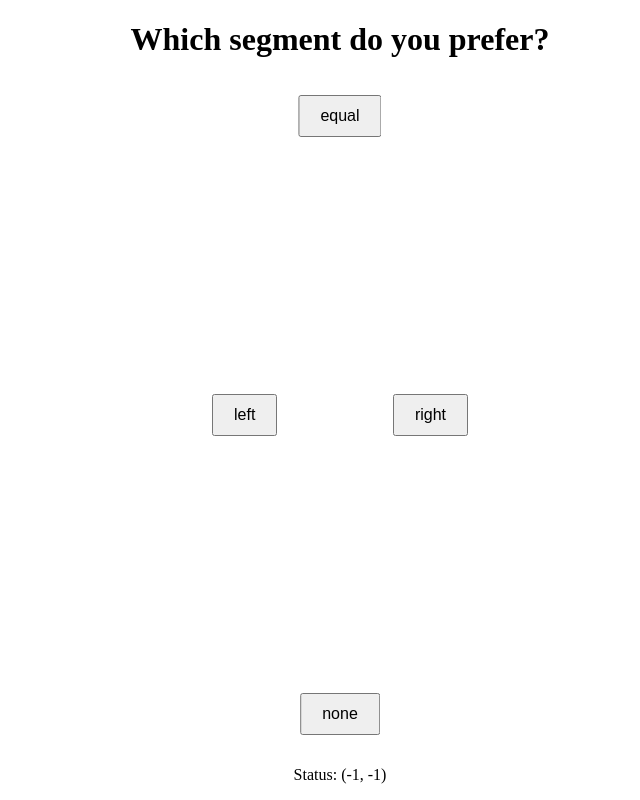
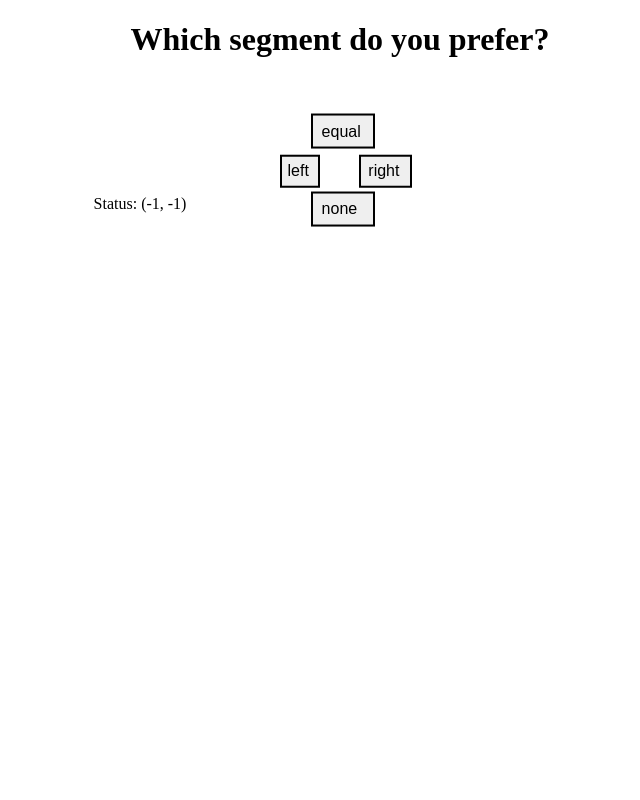
Before and after one commit to katharina-lang/rlhf, a Flask app: page / in a window 1280 px wide. Shown: the whole page, without its empty margins (300-940 px from the left). Run offline with Flask 3, Linux system fonts and the light colour scheme; data that the repository does not hold is empty.

Commit message:
Merge von Select_videos_from_title und fixFrontent - Frontend fix und zahlreiche Server-Änderungen
Co-authored-by: Hanna Sönksen <hanna.soenksen@web.de>

```diff
--- a/rlhf/core/labeling.py
+++ b/rlhf/core/labeling.py
@@ -178,6 +178,6 @@ class Labeling:
 
         # Flask ganz beenden. Ist die Frage, ob wir das nach jeder Episode wollen oder ob Flask lieber die ganze
         # Zeit laufen soll --> hängt wahrscheinlich auch davon ab, wie wir das mit der Anzahl der Abfragen machen
-        # requests.post('http://127.0.0.1:5000/shutdown', json={})
+        requests.post('http://127.0.0.1:5000/shutdown', json={})
 
         return labeled_data
--- a/rlhf/scripts/main.py
+++ b/rlhf/scripts/main.py
@@ -36,7 +36,6 @@ def start_rollout_loop(ppo, num_iterations):
         ppo.collect_rollout_data()
 
         Labeling.counter = 0
-
         preferences_for_iteration = calculate_preferences(
             iteration, num_iterations, ppo.args.amount_preferences
         )
--- a/rlhf/utils/templates/index.html
+++ b/rlhf/utils/templates/index.html
@@ -25,7 +25,7 @@
                         videoElement.autoplay = true;
                         videoElement.loop = true;
                         videoElement.muted = true;
-                        videoElement.width = 400;
+                        //videoElement.width = 400; //ändern, damit flexibel -> prozent? wie? oder max-width -> keine videos verfügbar
 
                         const sourceElement = document.createElement('source');
                         sourceElement.src = video;
@@ -90,59 +90,113 @@
             padding: 0;
             display: flex;
             flex-direction: column;
-            height: 100vh;
-            justify-content: space-between;
             align-items: center;
+            height: 100vh; /* Voller Viewport-Bereich */
+            overflow: hidden; /* Kein Scrollen */
+        }
+
+        #video-container {
+            display: flex;
+            justify-content: center;
+            gap: 5%;
+            padding: 1%;
+        }
+
+        #video-container video {
+            max-height: 70vh;
+            height: auto;
+            max-width: 45%; /* Videos verkleinern, wenn Platz fehlt */
+            width: 45%;
+            object-fit: cover;
         }
 
         .button-container {
-            position: relative;
-            width: 100%;
-            height: 100%;
+            justify-content: center;
+            display: grid;
+            grid-template-rows: max-content max-content max-content;
+            grid-template-columns: max-content max-content max-content;
+            gap: 5%;
+            padding: 2%;
+            bottom: 5%
         }
 
         .button {
-            position: absolute;
-            padding: 10px 20px;
-            font-size: 16px;
+            text-align: center;
+            padding: 15% 20%;
+            padding-right: 120%;
+            font-size: 100%;
             cursor: pointer;
+            width: 100%;
+            border: 2px solid black;
+            transform: translateY(-50%);
         }
 
         #button-top {
-            top: 15px;
-            left: 50%;
-            transform: translateX(-50%);
+            grid-row-end: 1;
+            grid-column-end: 2;
         }
 
         #button-left {
-            top: 50%;
-            left: 40%;
-            transform: translateY(-50%);
+            grid-row-end: 2;
+            grid-column-end: 1;
         }
 
         #button-right {
-            top: 50%;
-            right: 40%;
-            transform: translateY(-50%);
+            grid-row-end: 2;
+            grid-column-end: 3;
         }
 
         #button-bottom {
-            bottom: 15px;
-            left: 50%;
-            transform: translateX(-50%);
+            grid-row-end: 3;
+            grid-column-end: 2;
         }
 
-        #button-start {
-            bottom: 10px;
-            left: 20%;
-            transform: translateX(-50%);
+        @media (max-width: 768px) {
+            #video-container video {
+                max-height: 70vh;
+                max-width: 45%; /* Videos kleiner bei schmalen Bildschirmen */
+            }
+
+            .button {
+                max-width: 100%;
+            }
         }
+
+        @media (max-height: 600px) {
+            #video-container video {
+                max-height: 60vh; /* Noch kleinere Videos bei sehr wenig vertikalem Platz */
+            }
+
+            .button {
+                font-size: 0.8rem; /* Kleinere Buttons */
+                padding: 10% 10%;
+                padding-right: 100%;
+            }
+        }
+
+        @media (min-width: 468px) and (max-height: 600px) {
+
+            body {
+                overflow: scroll; /* Scrollen, wenn Fenster sehr schmal */
+            }
+
+            #video-container video {
+                max-height: 60vh; /* Noch kleinere Videos bei sehr wenig vertikalem Platz */
+            }
+
+            .button {
+                font-size: 0.8rem; /* Kleinere Buttons */
+                padding: 10% 10%;
+                padding-right: 100%;
+            }
+        }
+
     </style>
 </head>
 <body>
     <!--Videos, nicht statisch festgelegt welche geladen-->
     <h1>Which segment do you prefer?</h1>
-    <div id="video-container" style="display: flex; gap: 30px;">
+    <div id="video-container">
         <p>Keine Videos geladen.</p>
     </div>
 
@@ -155,6 +209,6 @@
     </div>
 
     <!-- Statusanzeige (Optional) -->
-    <p id="status">Status: (-1, -1)</p>
+    <p id="status"style="transform: translate(-200px,-80px);">Status: (-1, -1)</p>
 </body>
 </html>
```
Also changed, not shown: rlhf/utils/env.py (+1 -7 lines).
